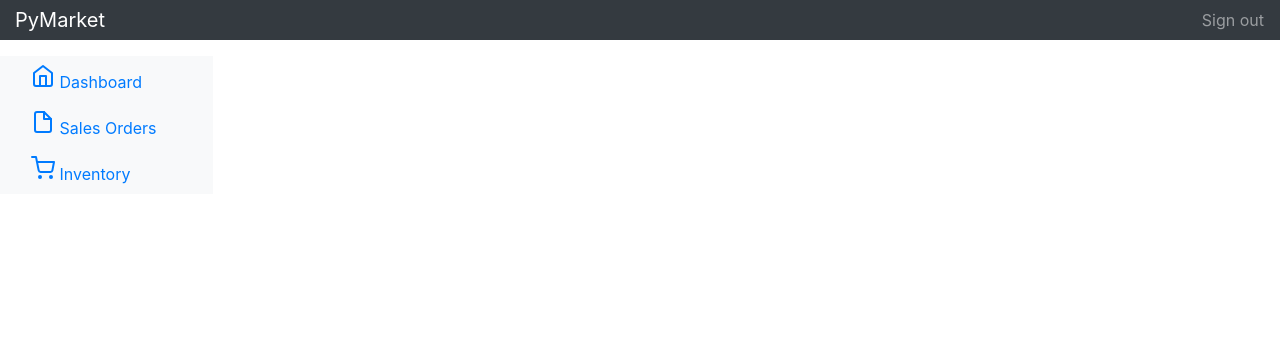
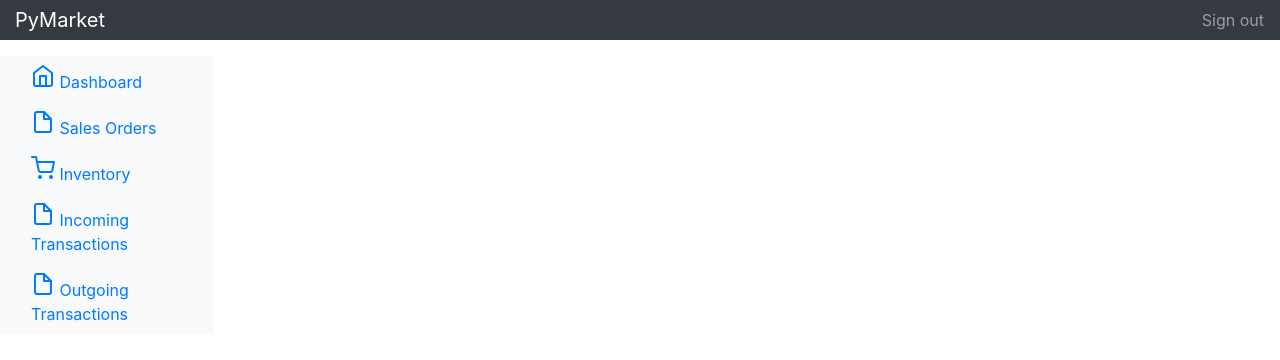
Before and after one commit to soethanv/PyMarket, a Flask app: page /dashboard in a window 1280 px wide. Shown: the top 360 px of the page. Run offline with Flask 2, Linux system fonts and the light colour scheme; the visitor is signed in with stand-in values (Sample User, id 1); some libraries are stand-ins or nearby versions.

Commit message:
Added links to incoming/outgoing pages to the dashboard

```diff
--- a/templates/dashboard.html
+++ b/templates/dashboard.html
@@ -40,6 +40,18 @@
                   Inventory
                 </a>
               </li>
+              <li class="nav-item">
+                <a class="nav-link" href="{{ url_for('transaction.incoming_transactions') }}">
+                    <span data-feather="file"></span>
+                    Incoming Transactions
+                </a>
+              </li>
+              <li class="nav-item">
+                <a class="nav-link" href="{{ url_for('transaction.outgoing_transactions') }}">
+                    <span data-feather="file"></span>
+                    Outgoing Transactions
+                </a>
+              </li>
             </ul>
             </ul>
           </div>
```
Also changed, not shown: views/transaction.py (+1 -10 lines).
